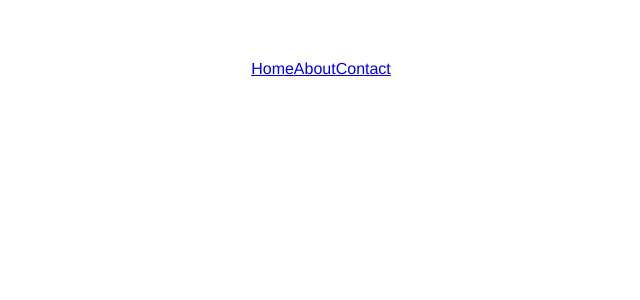
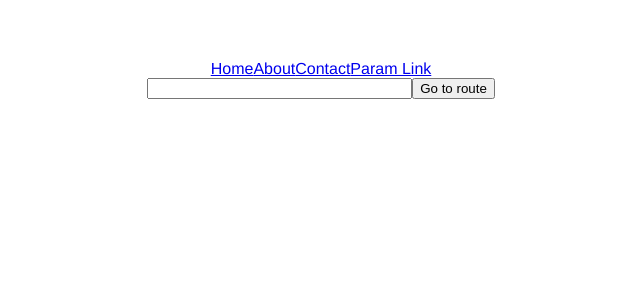
Before and after one commit to kaisanjay/vueRoute, a Vue app: page /Param in a window 1280 px wide. Shown: the top 300 px of the page, without its empty margins (319-959 px from the left). Built offline with nearby package versions, Linux system fonts and the light colour scheme.

Commit message:
route improve

```diff
--- a/src/App.vue
+++ b/src/App.vue
@@ -3,6 +3,7 @@
     <router-link v-bind:to="'/'">Home</router-link>
     <router-link v-bind:to="'/about'">About</router-link>
     <router-link v-bind:to="'/contact'">Contact</router-link>
+    <router-link v-bind:to="'/param'">Param Link</router-link>
 
     <router-view></router-view>
   </div>
--- /dev/null
+++ b/src/components/Param.vue
@@ -0,0 +1,21 @@
+<template>
+      <div class="param">
+       <input type="text" size="30" v-model="UserInput" />
+       <input type="button" value="Go to route" @click="GoToRoute()">
+      </div>
+</template>
+
+export default {
+    name: 'Param',
+    data () {
+        return {
+        UserInput :''
+        }
+
+    },
+    methods:{
+        GoToRoute : function(){
+        this.$router.push({ name: 'Paramdetails', params: { id: this.UserInput }})
+        }
+    }
+}
--- a/src/main.js
+++ b/src/main.js
@@ -5,6 +5,7 @@ import App from './App'
 import HelloWorld from "./components/HelloWorld"
 import About from "./components/About"
 import Contact from "./components/Contact"
+import Param from "./components/Param"
 import VueRouter from "vue-router"
 
 Vue.use(VueRouter)
@@ -12,7 +13,8 @@ Vue.use(VueRouter)
 const routes = [
 	{ path: '/', component: HelloWorld },
 	{ path: '/about', component: About},
-	{ path: '/contact', component: Contact}
+	{ path: '/contact', component: Contact},
+	{ path: '/Param', component: Param}
 ]
 
 
```
